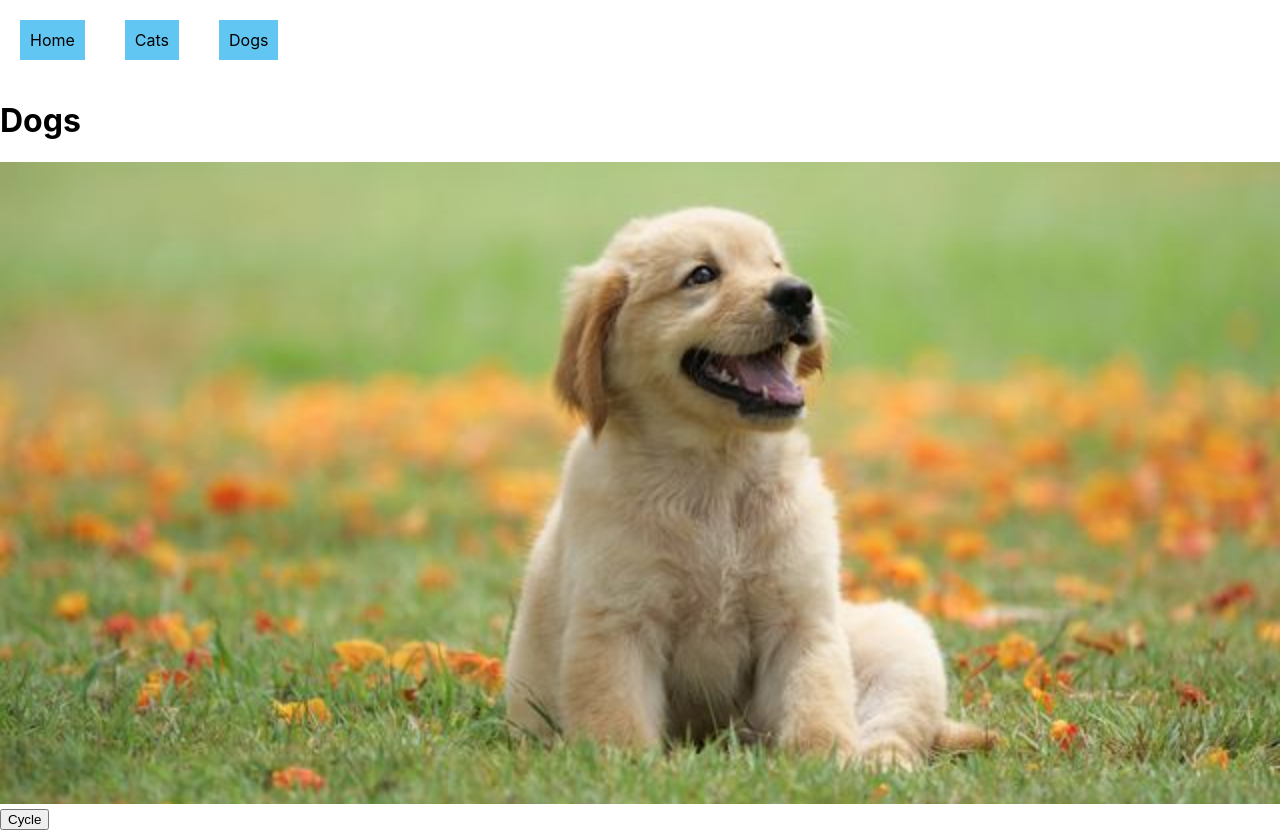
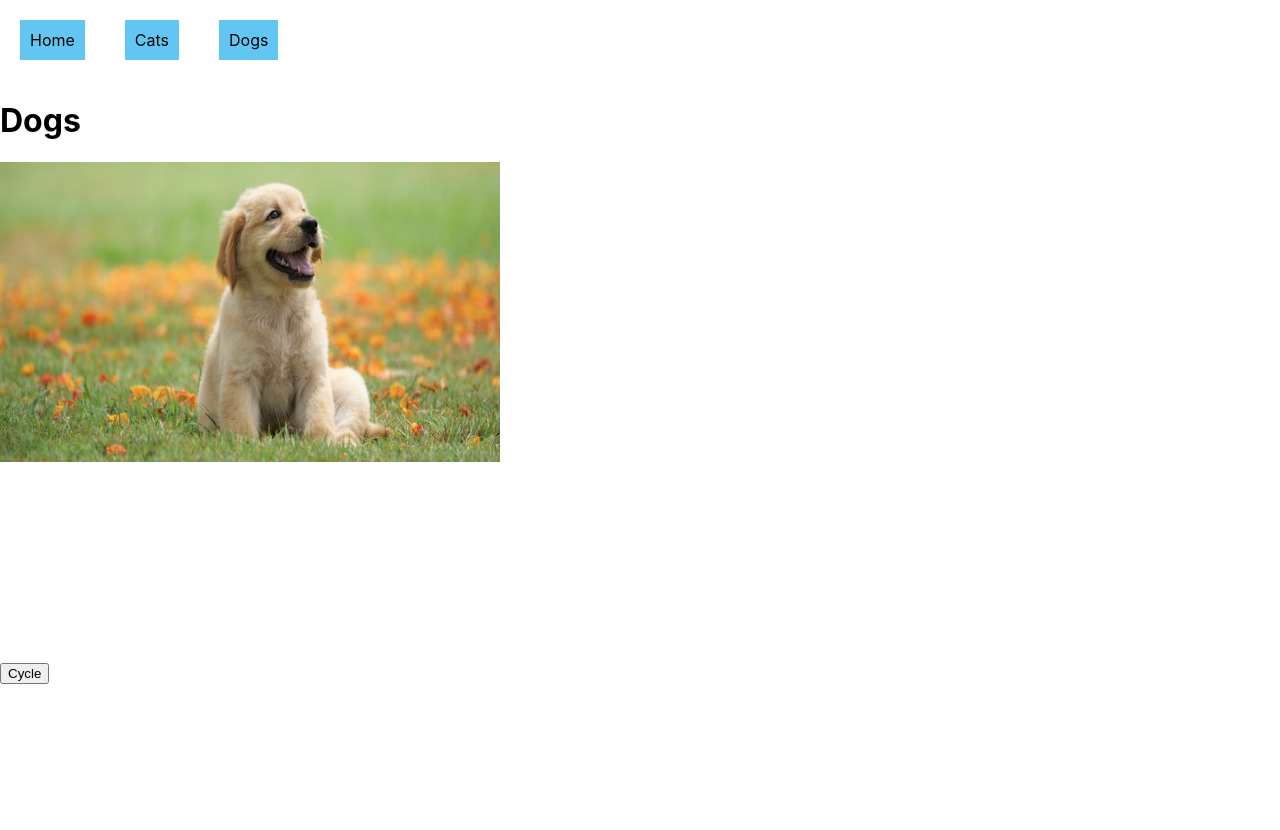
Before and after one commit to eladohana/comp523-teamM-techtalk, a Next.js app in the folder catsanddogs/: page /dogs in a window 1280 px wide. After the commit the page ends 800 px from the top, so only its background shows below. Built offline with nearby package versions, Linux system fonts and the light colour scheme.

Commit message:
Removed cats and dogs pages, replaced with [animal] and api

```diff
--- a/catsanddogs/components/Container.js
+++ b/catsanddogs/components/Container.js
@@ -1,13 +1,17 @@
 import Image from "next/image"
+import ContainerStyles from "../styles/Container.module.css"
+
 const Container = ({url}) => {
+  console.log(url)
   return (
-    <div>
+    <div className={ContainerStyles.container}>
       <Image
         alt=""
-        src={url}
-        width={"100%"}
-        height={"100%"}
-        />
+        src={`/${url}`}
+
+        width={500}
+        height={300}
+      />
     </div>
   )
 }
--- a/catsanddogs/components/PageBody.js
+++ b/catsanddogs/components/PageBody.js
@@ -5,27 +5,21 @@ import Container from "../components/Container"
 const PageBody = ({title, images}) => {
   const [index, setIndex] = useState(0);
   const [image, setImage] = useState(images[index])
-  // useState(images[index])
 
   function changeImage() {
-    // index = (index + 1) % images.length
-    // index++
-    // console.log(index);
-    console.log(index)
-    console.log((index + 1) % images.length)
     setIndex((index + 1) % images.length)
     setImage(images[index]);
-    console.log(index)
   }
+  console.log(images)
 
-  // useEffect(()=>{
-  //   setIndex(0)
-  //   setImage(images[index])
-  // }, [])
+  useEffect(()=>{
+    setIndex(0)
+    setImage(images[index])
+  }, [images])
 
   return (
     <div>
-      <h1>{title}</h1>
+      <h1>{`${title ? title[0].toUpperCase() + title.slice(1) : ""}`}</h1>
       <Container url={image}/>
       <Button onclick={changeImage}/>
     </div>
--- /dev/null
+++ b/catsanddogs/json/pics.json
@@ -0,0 +1,22 @@
+[
+    {
+        "url": "cat0.jpg",
+        "type": "cats"
+    },
+    {
+        "url": "cat1.jpg",
+        "type": "cats"
+    },
+    {
+        "url": "dog1.jpg",
+        "type": "dogs"
+    },
+    {
+        "url": "dog2.jpg",
+        "type": "dogs"
+    },
+    {
+        "url": "dog3.jpg",
+        "type": "dogs"
+    }
+]
--- /dev/null
+++ b/catsanddogs/pages/[animal]/index.js
@@ -0,0 +1,51 @@
+import { useEffect, useState } from "react"
+import PageBody from "../../components/PageBody"
+import { useRouter } from "next/router"
+
+const animals = () => {
+  const router = useRouter()
+  const { animal } = router.query
+  const [animals, setAnimals] = useState([])
+
+  const fetchData = async (url) => {
+    try {
+      const response = await fetch(url);
+      const json = await response.json();
+      console.log(JSON.parse(json).map(x=> x.url))
+      // console.log(JSON.parse(json).map(x=> x.url))
+      setAnimals(JSON.parse(json).map(x => {
+        return x.url
+      }))
+      // import x from url
+      console.log(animals)
+      // console.log(json);
+
+    } catch (error) {
+      console.log("error", error);
+    }
+  };
+
+
+
+useEffect(() => {
+  const url = `/api/getpics/${animal}`;
+  fetchData(url);
+  }, [animal]);
+
+  //  async () => await fetch(`/api/getpics/${animal}`)
+  // .then((response) => {
+  //   console.log(response.json())
+  // // setAnimals[response.json]
+  // // console.log(animals)
+  // });
+  // const images = [cat1, cat0]
+  // useEffect(() => {
+  //   // getPics
+  // }, [animal])
+
+  return (
+    <PageBody title={animal} images={animals}/>
+  )
+}
+
+export default animals
--- /dev/null
+++ b/catsanddogs/pages/api/getpics/[animal].js
@@ -0,0 +1,19 @@
+// Next.js API route support: https://nextjs.org/docs/api-routes/introduction
+import path from 'path';
+import { promises as fs } from 'fs';
+
+export default async function handler(req, res) {
+  // get the animal type from the query
+  const { animal } = req.query
+
+  // load the JSON data from file
+  const jsonDirectory = path.join(process.cwd(), 'json');
+  const fileContents = await fs.readFile(jsonDirectory + '/pics.json', 'utf8');
+
+  // filter the JSON data based on the animal type
+  const response = JSON.parse(fileContents).filter(x => x.type == animal)
+
+  // send the JSON data as a string
+  res.status(200).json(JSON.stringify(response))
+
+}
--- a/catsanddogs/pages/dogs.js
+++ /dev/null
@@ -1,17 +0,0 @@
-import PageBody from "../components/PageBody"
-
-import dog1 from "../public/dog1.jpg"
-import dog2 from "../public/dog2.jpg"
-import dog3 from "../public/dog3.jpg"
-
-
-const dogs = () => {
-  const images = [dog1, dog2, dog3]
-
-  return (
-    <PageBody title="Dogs" images={images}/>
-  )
-
-}
-
-export default dogs
--- /dev/null
+++ b/catsanddogs/styles/Container.module.css
@@ -0,0 +1,4 @@
+.container {
+    height: 500px;
+    width: 300px;
+}
```
Also changed, not shown: catsanddogs/pages/cats.js (deleted, +0 -16 lines).
